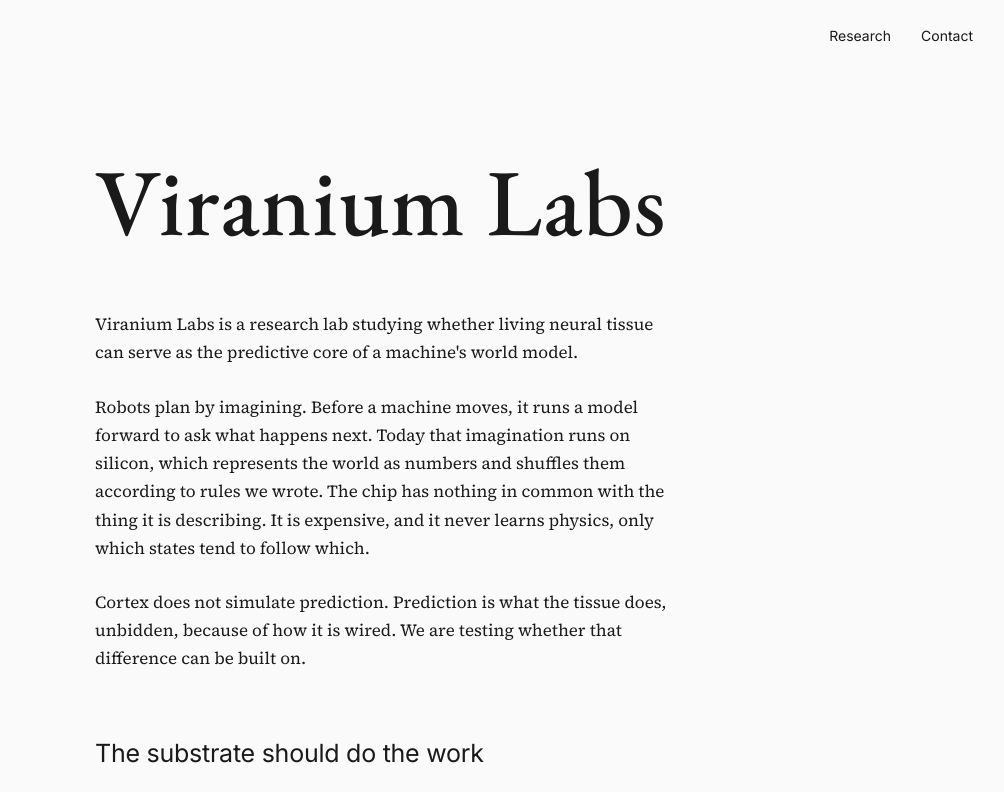
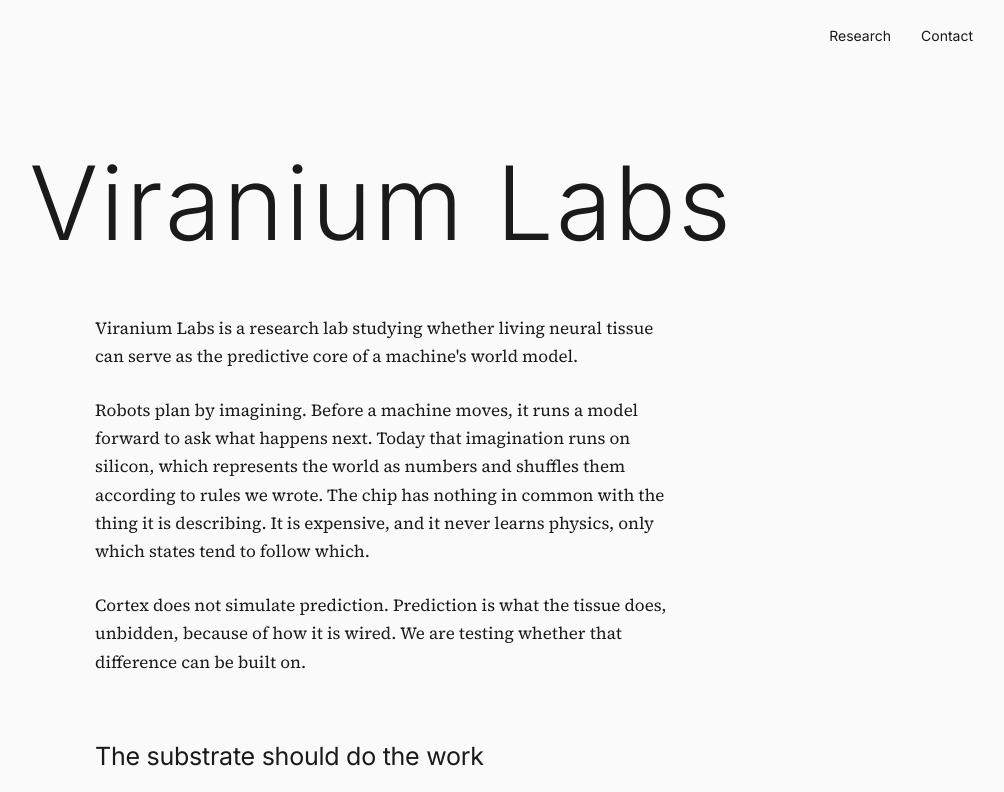
Before and after one commit to probnotas/viraniumlabs, a plain HTML site: page index.html in a window 1280 px wide. Shown: the top 792 px of the page, without its empty margins (259-1263 px from the left). Drawn offline with nearby package versions, Linux system fonts and the light colour scheme.

Commit message:
Restore Inter light wordmark at slightly reduced size
Co-Authored-By: Claude Fable 5 <noreply@anthropic.com>

```diff
--- a/style.css
+++ b/style.css
@@ -1,4 +1,4 @@
-@import url('https://fonts.googleapis.com/css2?family=EB+Garamond:wght@400;500&family=Inter:wght@300;400;500&family=Source+Serif+4:ital,opsz,wght@0,8..60,300..500;1,8..60,400&display=swap');
+@import url('https://fonts.googleapis.com/css2?family=Inter:wght@300;400;500&family=Source+Serif+4:ital,opsz,wght@0,8..60,300..500;1,8..60,400&display=swap');
 
 * { margin:0; padding:0; box-sizing:border-box; }
 html { scroll-behavior: smooth; }
@@ -55,16 +55,16 @@ body {
 }
 
 .wordmark h1 {
-  font-family: 'EB Garamond', serif;
-  font-size: clamp(40px, 7.4vw, 95px);
-  font-weight: 500;
-  letter-spacing: 0.01em;
-  line-height: 1.1;
+  font-family: 'Inter', sans-serif;
+  font-size: clamp(46px, 8vw, 110px);
+  font-weight: 300;
+  letter-spacing: 0.02em;
+  line-height: 1.05;
   color: #1A1A1A;
 }
 
 .wordmark h1.sub {
-  font-size: clamp(30px, 4vw, 52px);
+  font-size: clamp(34px, 4.5vw, 60px);
 }
 
 .wordmark .back {
```
